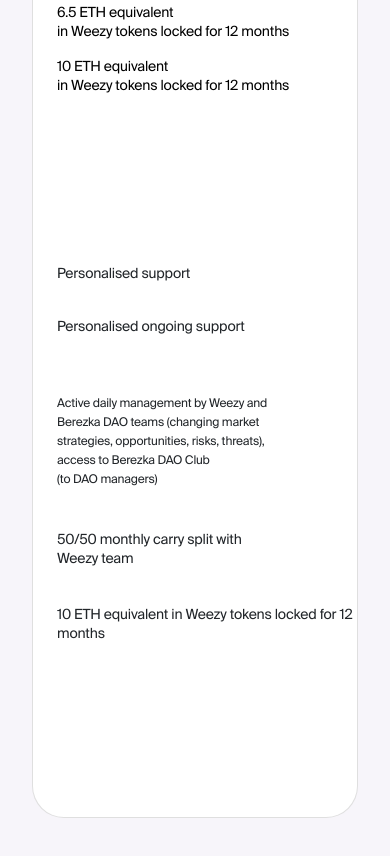
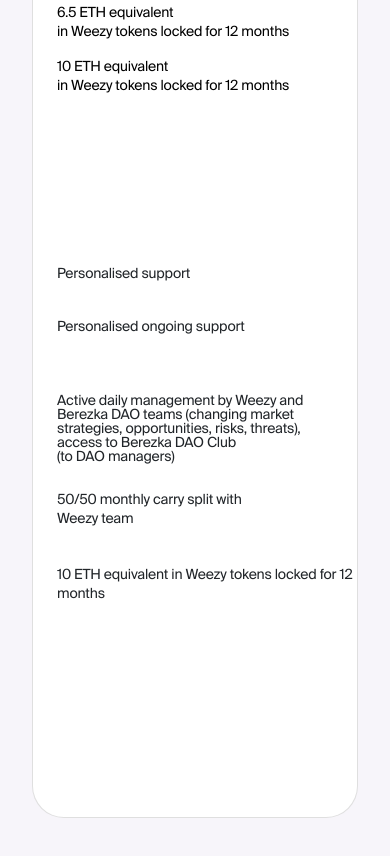
Before and after one commit to FekalisPoganchik/FekalisPoganchik.github.io, a website: page app.weezi.gavioha/src/index.html in a window 390 px wide. Shown: the part 4490-5346 px from the top of the page. Drawn offline with nearby package versions, Linux system fonts and the light colour scheme; files whose address does not match are found by name.

Commit message:
secondFixBigTXT

```diff
--- a/app.weezi.gavioha/src/sass/_media.scss
+++ b/app.weezi.gavioha/src/sass/_media.scss
@@ -70,14 +70,28 @@
 
     }
 }
-@media (max-width: 1099px){
+@media (max-width: 1094px){
     .card{
         &-line{
             width: 970px
         }
     }
     .card-descr-out-colum-11{
-        font-size: 12px;
+        line-height: 1em;
+        margin-bottom: 43px;
+
+    }
+}
+@media (max-width: 1077px){
+    .card-descr-out-colum-11{
+        line-height: 1em;
+        margin-bottom: 33px;
+    }
+}
+@media (max-width: 1068px){
+    .card-descr-out-colum-11{
+        line-height: 1em;
+        margin-bottom: 19px;
     }
 }
 @media (max-width: 1025px){
```
Also changed, not shown: app.weezi.gavioha/src/css/style.min.css.
